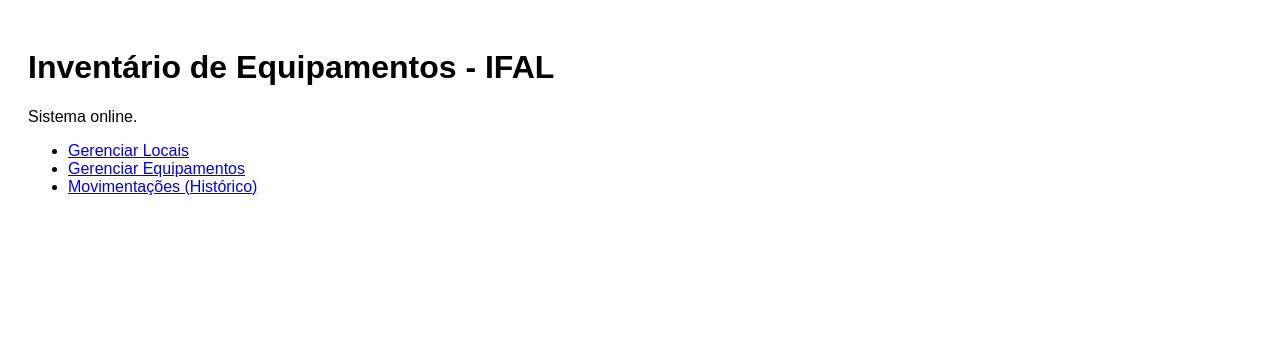
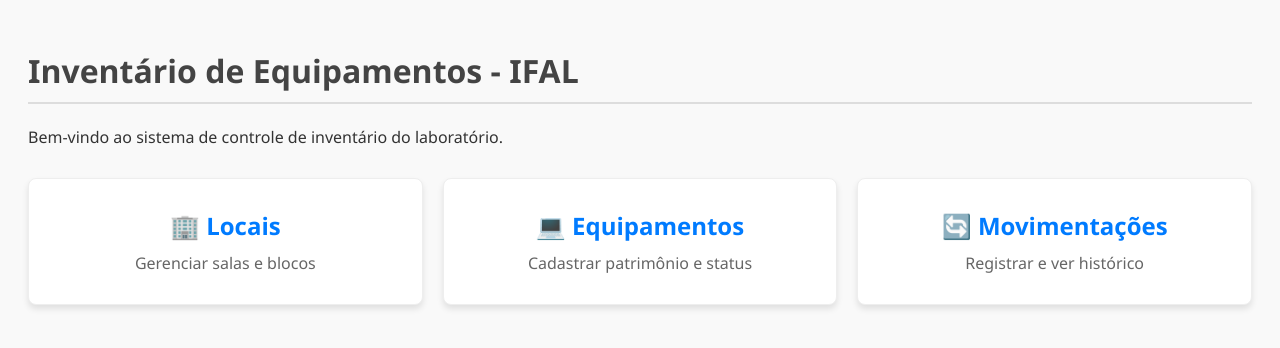
Before and after one commit to RobertoSants/inventario-equipamentos-pweb2, a Node server app: page / in a window 1280 px wide. Shown: the top 348 px of the page. Run offline with Node 20, Linux system fonts and the light colour scheme; some libraries are stand-ins or nearby versions.

Commit message:
style: melhoria na home page com dashboard em cards e view ejs

```diff
--- a/app.js
+++ b/app.js
@@ -9,7 +9,7 @@ const container = require('./container');
 // [NOVO] Importando as rotas (Locais, Equipamentos, Movimentações)
 const localRoutes = require('./routes/local-routes');
 const equipamentoRoutes = require('./routes/equipamento-routes');
-const movimentacaoRoutes = require('./routes/movimentacao-routes'); // [NOVO]
+const movimentacaoRoutes = require('./routes/movimentacao-routes');
 
 // Inicializando o app express
 const app = express();
@@ -30,26 +30,19 @@ app.use(express.static(path.join(__dirname, 'public')));
 app.use(express.urlencoded({ extended: false }));
 app.use(express.json());
 
-// [ROTA TEMPORÁRIA] Só pra testar se o servidor subiu
-// [ALTERADO] Menu completo de navegação
+// [ROTA PRINCIPAL]
+// [ALTERADO] Agora renderizamos a view 'index.ejs' em vez de mandar HTML cru
+// Isso segue melhor o padrão MVC (View separada da lógica)
 app.get('/', (req, res) => {
-    res.send(`
-        <div style="font-family: sans-serif; padding: 20px;">
-            <h1>Inventário de Equipamentos - IFAL</h1>
-            <p>Sistema online.</p>
-            <ul>
-                <li><a href="/locais">Gerenciar Locais</a></li>
-                <li><a href="/equipamentos">Gerenciar Equipamentos</a></li>
-                <li><a href="/movimentacoes">Movimentações (Histórico)</a></li>
-            </ul>
-        </div>
-    `);
+    res.render('index', {
+        titulo: 'Inventário de Equipamentos - IFAL'
+    });
 });
 
 // [NOVO] Registrando as rotas
 app.use('/locais', localRoutes);
 app.use('/equipamentos', equipamentoRoutes);
-app.use('/movimentacoes', movimentacaoRoutes); // [NOVO]
+app.use('/movimentacoes', movimentacaoRoutes);
 
 // Fazendo o servidor rodar
 app.listen(port, () => {
--- a/public/css/style.css
+++ b/public/css/style.css
@@ -109,7 +109,7 @@ select {
     padding: 10px;
     border: 1px solid #ccc;
     border-radius: 4px;
-    box-sizing: border-box; /* Garante que o padding não aumente a largura total */
+    box-sizing: border-box;
 }
 
 /* --- Mensagens de Erro e Status --- */
@@ -132,3 +132,43 @@ select {
 .status-ok { color: green; font-weight: bold; }
 .status-manutencao { color: orange; font-weight: bold; }
 .status-baixado { color: red; font-weight: bold; }
+
+/* [NOVO] Estilos para o Dashboard (Tela Principal) */
+.dashboard {
+    display: flex;
+    gap: 20px;
+    margin-top: 30px;
+    flex-wrap: wrap; /* Para quebrar linha se a tela for pequena */
+}
+
+.card {
+    background: white;
+    padding: 30px;
+    border-radius: 8px;
+    box-shadow: 0 4px 6px rgba(0,0,0,0.1); /* Sombra suave */
+    text-align: center;
+    flex: 1; /* Todos os cards tentam ter o mesmo tamanho */
+    min-width: 200px;
+    text-decoration: none !important; /* Remove sublinhado */
+    color: #333;
+    border: 1px solid #eee;
+    transition: transform 0.2s, box-shadow 0.2s, border-color 0.2s;
+}
+
+/* Efeito ao passar o mouse em cima do card */
+.card:hover {
+    transform: translateY(-5px); /* Sobe um pouquinho */
+    box-shadow: 0 8px 12px rgba(0,0,0,0.15); /* Aumenta a sombra */
+    border-color: #007bff; /* Borda azul */
+}
+
+.card h2 {
+    margin: 0 0 10px 0;
+    color: #007bff;
+    font-size: 1.5rem;
+}
+
+.card p {
+    margin: 0;
+    color: #666;
+}
--- /dev/null
+++ b/views/index.ejs
@@ -0,0 +1,31 @@
+<!DOCTYPE html>
+<html lang="pt-br">
+<head>
+    <meta charset="UTF-8">
+    <title><%= titulo %></title>
+    <link rel="stylesheet" href="/css/style.css">
+</head>
+<body>
+    <h1><%= titulo %></h1>
+    <p>Bem-vindo ao sistema de controle de inventário do laboratório.</p>
+
+    <div class="dashboard">
+
+        <a href="/locais" class="card">
+            <h2>🏢 Locais</h2>
+            <p>Gerenciar salas e blocos</p>
+        </a>
+
+        <a href="/equipamentos" class="card">
+            <h2>💻 Equipamentos</h2>
+            <p>Cadastrar patrimônio e status</p>
+        </a>
+
+        <a href="/movimentacoes" class="card">
+            <h2>🔄 Movimentações</h2>
+            <p>Registrar e ver histórico</p>
+        </a>
+
+    </div>
+</body>
+</html>
```
